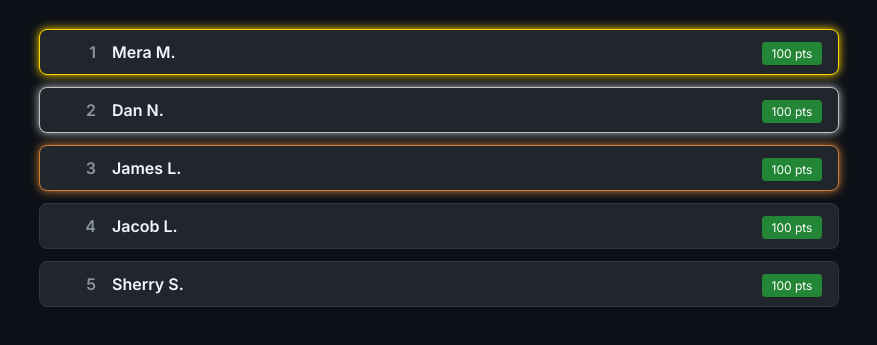
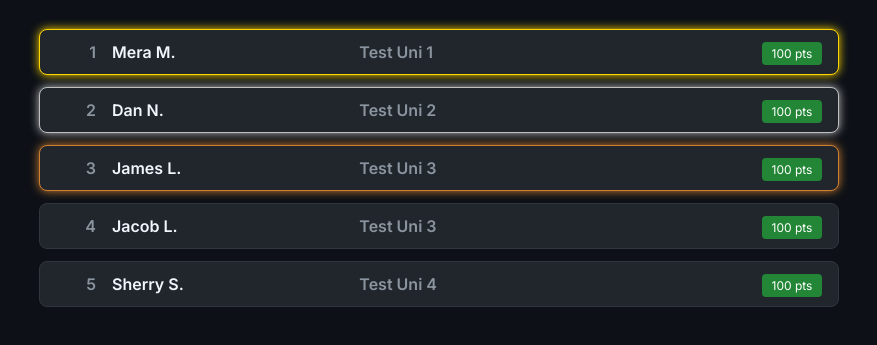
Before and after one commit to S3ForShort/s3forshort.github.io, a plain HTML site: page users.html in a window 1280 px wide. Shown: the part 171-516 px from the top of the page, without its empty margins (201-1078 px from the left). Drawn offline with Linux system fonts and the light colour scheme.

Commit message:
add school name

```diff
--- a/users.html
+++ b/users.html
@@ -169,6 +169,7 @@
       <div class="rank-row ${medalClass}">
         <div class="rank-cell rank">${entry.rank}</div>
         <div class="rank-cell name">${entry.user}</div>
+        <div class="rank-cell school">${entry.school}</div>
         <div class="rank-cell points"><span class="badge">${entry.points} pts</span></div>
       </div>
     `;
```
